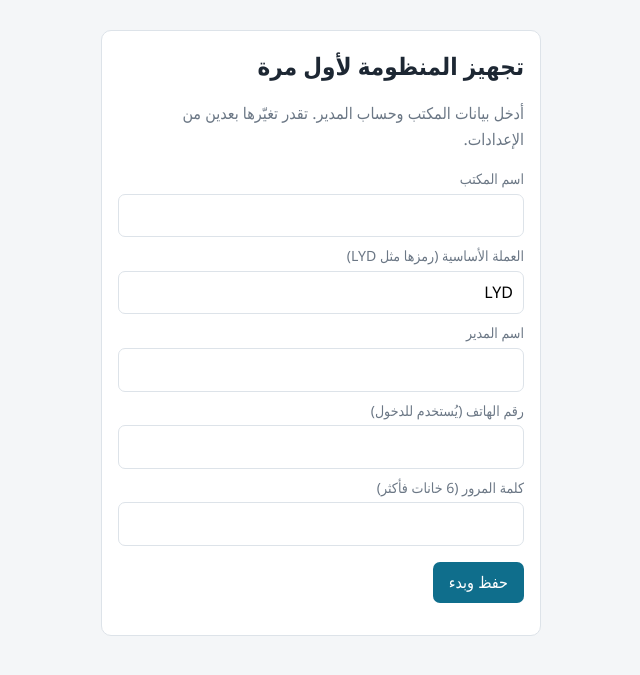
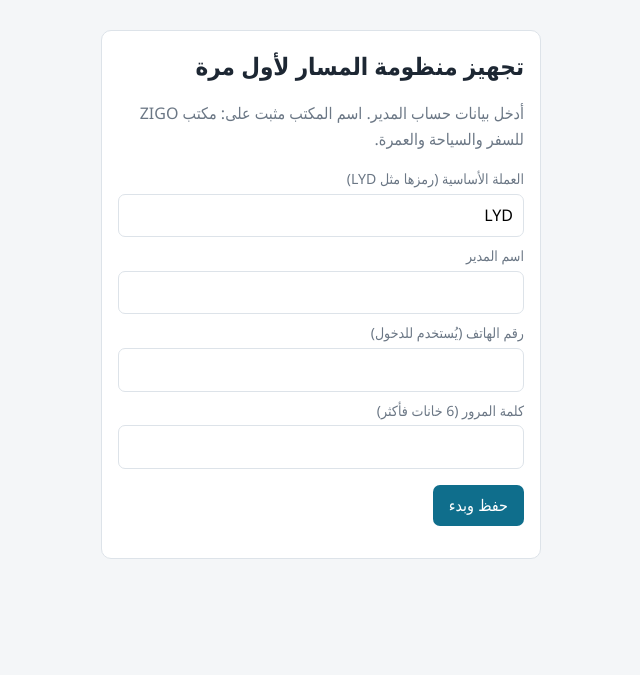
Before and after one commit to sasd23207-alt/MASAR-RIYADA9, a Flask app: page /setup in a window 1280 px wide. Shown: the part 71-746 px from the top of the page, without its empty margins (319-959 px from the left). Run offline with Flask 3, Linux system fonts and the light colour scheme; data that the repository does not hold is empty.

Commit message:
Apply Masar and ZIGO branding with fresh setup

```diff
--- a/templates/setup.html
+++ b/templates/setup.html
@@ -1,8 +1,8 @@
 {% extends 'base.html' %}{% block body %}
-<div class="card narrow"><h2>تجهيز المنظومة لأول مرة</h2>
-<p class="mut">أدخل بيانات المكتب وحساب المدير. تقدر تغيّرها بعدين من الإعدادات.</p>
+<div class="card narrow"><h2>تجهيز منظومة المسار لأول مرة</h2>
+<p class="mut">أدخل بيانات حساب المدير. اسم المكتب مثبت على: مكتب ZIGO للسفر والسياحة والعمرة.</p>
 <form method="post"><input type="hidden" name="csrf" value="{{ csrf() }}">
-<label>اسم المكتب</label><input name="office_name" required>
+<input type="hidden" name="office_name" value="مكتب ZIGO للسفر والسياحة والعمرة">
 <label>العملة الأساسية (رمزها مثل LYD)</label><input name="currency" value="LYD" required>
 <label>اسم المدير</label><input name="name" required>
 <label>رقم الهاتف (يُستخدم للدخول)</label><input name="phone" required>
```
